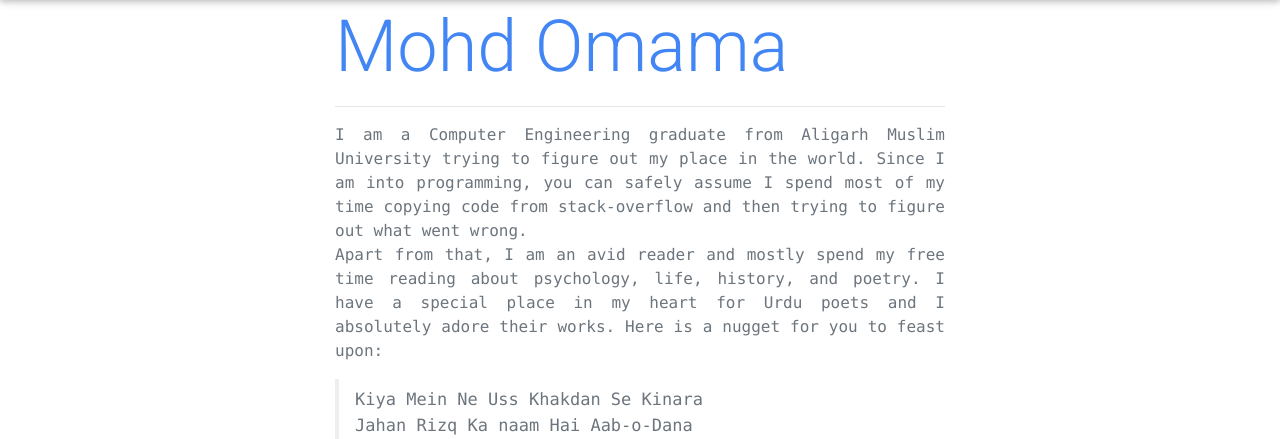
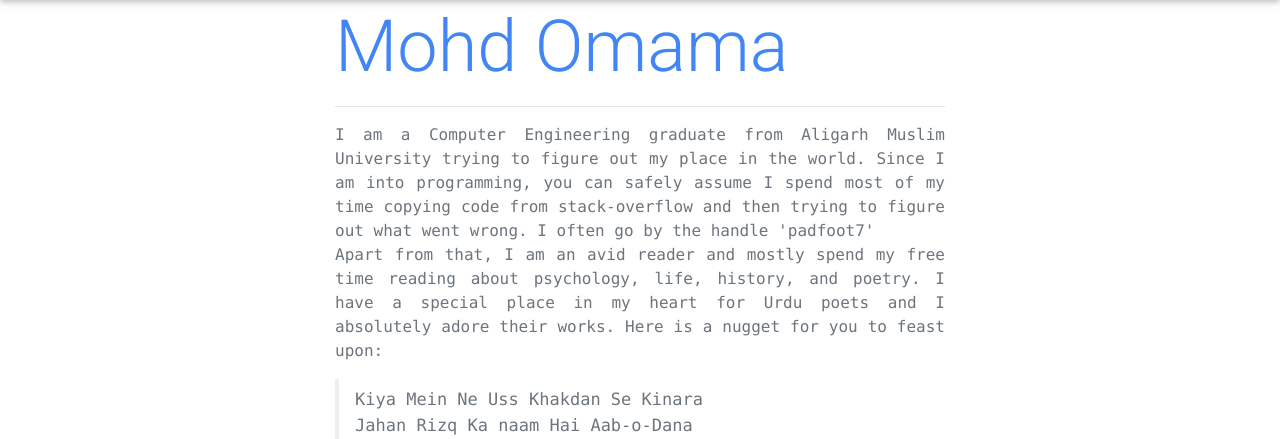
Before and after one commit to mohdomama/portfolio, a Django app: page /about in a window 1280 px wide. Shown: the part 56-495 px from the top of the page. Run offline with Django 3.2, Linux system fonts and the light colour scheme; some libraries are stand-ins or nearby versions.

Commit message:
feat: add to about

```diff
--- a/src/templates/about.html
+++ b/src/templates/about.html
@@ -8,7 +8,7 @@
 <p class="text-muted text-monospace" style="text-align:justify; text-justify:inter-word;">
     I am a Computer Engineering graduate from Aligarh Muslim University trying to figure out my place in the world.
     Since I am into programming, you can safely assume I spend most of my time copying code from stack-overflow and then
-    trying to figure out what went wrong.
+    trying to figure out what went wrong. I often go by the handle 'padfoot7'
     <br>
     Apart from that, I am an avid reader and mostly spend my free time reading about psychology, life, history, and
     poetry. I have a special place in my heart for Urdu poets and I absolutely adore their works. Here is a nugget for
```
